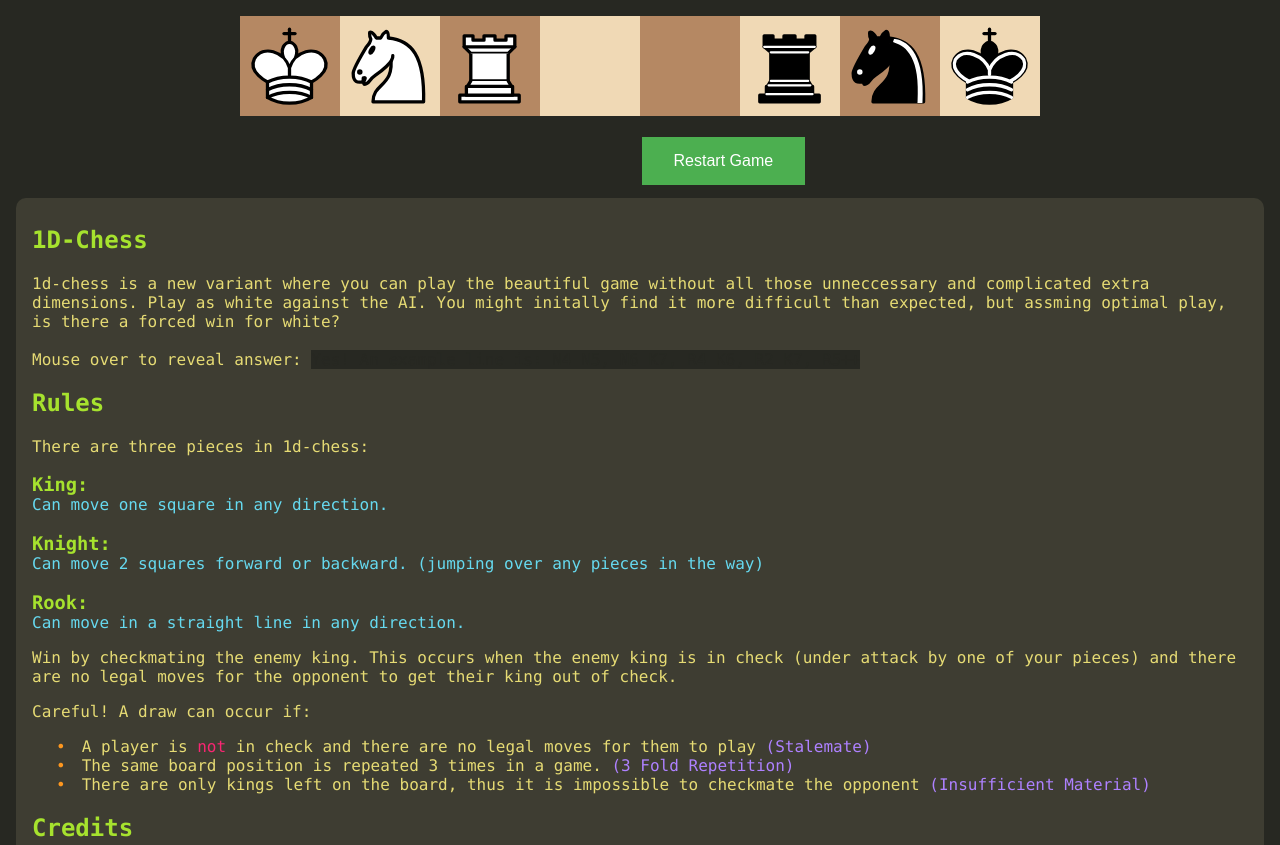
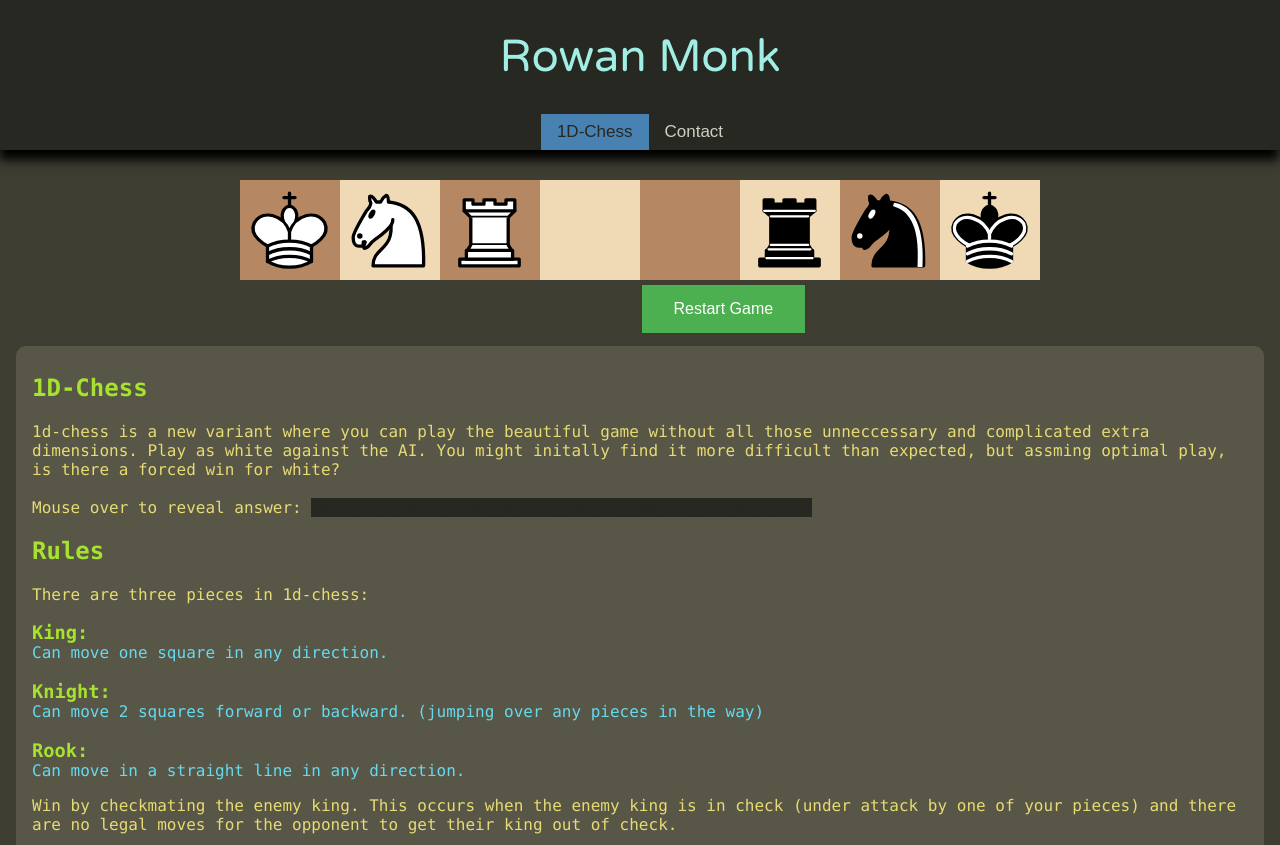
Before and after one commit to Rowan441/Rowan441.github.io, a plain HTML site: page chess.html in a window 1280 px wide. Shown: the top 845 px of the page. Drawn offline with Linux system fonts and the light colour scheme.

Commit message:
styled header

```diff
--- a/chess.html
+++ b/chess.html
@@ -3,6 +3,10 @@
 <head>
     <meta charset="utf-8" />
     <title>Chess</title>
+
+	<link rel="preconnect" href="https://fonts.gstatic.com">
+	<link href="https://fonts.googleapis.com/css2?family=Varela+Round&display=swap" rel="stylesheet">
+
 	<link rel="stylesheet" href="./css/styles.css">
 	<script src="./js/jquery-3.6.0.min.js"></script>
 	<script src="./js/roundRect.js"></script>
@@ -19,6 +23,20 @@
 	<img id="black-knight" src="./assets/pieces/black-knight.svg"/>
 	<img id="black-rook" src="./assets/pieces/black-rook.svg"/>
 </div>
+
+<header>
+    <div class="site-title">
+        Rowan Monk
+    </div>
+    <nav>
+		<a href="/chess" class="active">
+			1D-Chess
+		</a>
+		<a href="/contact">
+			Contact
+		</a>
+    </nav>
+</header>
 
 <body>
 
@@ -39,7 +57,7 @@
 			Play as white against the AI. You might initally find it more difficult than expected, but assming optimal play, is there a forced win for white?
 			<br>
 			<br>
-			Mouse over to reveal answer: <span class="spoiler">Yes! An example line is: N4 N5, N6 K7, R4 K6, R2 K7, R5++</span>
+			Mouse over to reveal answer: <span class="spoiler">Yes! Try this line: N4 N5, N6 K7, R4 K6, R2 K7, R5++</span>
 		</p>
 
 		<h2> Rules </h2>
--- a/css/styles.css
+++ b/css/styles.css
@@ -1,7 +1,55 @@
+header .site-title {
+  font-family: Varela Round, Arial, Helvetica, sans-serif;
+
+  padding: 30px;
+  text-align: center;
+  background: #272822;
+  color: #a1efe4;
+  font-size: 45px;
+}
+
+header nav {
+  font-family: Arial, Helvetica, sans-serif;
+
+  display: flex;
+  justify-content: center;
+
+  overflow: hidden;
+  white-space: nowrap;
+
+  background-color: #272822;
+
+  box-shadow: black -1px 10px 10px;
+  margin-bottom: 30px;
+}
+
+header nav a {
+  flex: 0 1;
+
+  background-color: #272822;
+  color: #cfcfc2;
+
+  text-align: center;
+  padding: 8px 16px;
+  text-decoration: none;
+  font-size: 17px;
+
+}
+
+header nav a:hover {
+  background-color: #cfcfc2;
+  color: #272822;
+}
+
+header nav a.active {
+  background-color: #4782b2;
+  color: #272822;
+}
+
 body {
 	padding: 0;
 	margin: 0;
-  background-color: #272822;
+  background-color: #3e3d32;
   font-family: Consolas,monaco,monospace;
 }
 
@@ -9,6 +57,7 @@ canvas {
 	background: #eee;
 	display: block;
 	margin: 16px auto;
+  margin-bottom: 0px;
 }
 
 #buttons {
@@ -32,7 +81,7 @@ canvas {
 }
 
 section.rules {
-  background-color: #3e3d32;
+  background-color: #585647;
   padding: 8px 16px;
   margin: 8px 16px;
   border-radius: 10px;
```
